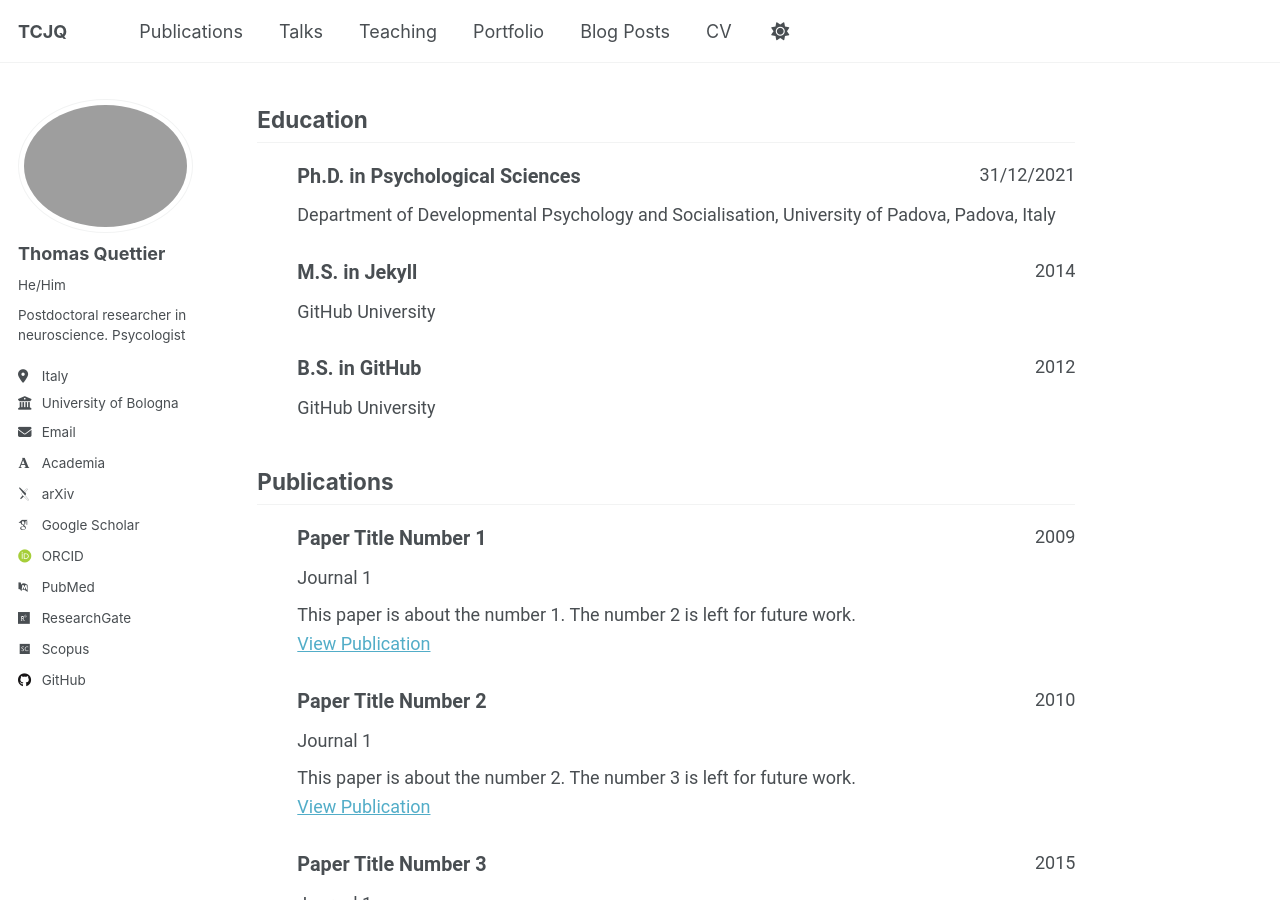
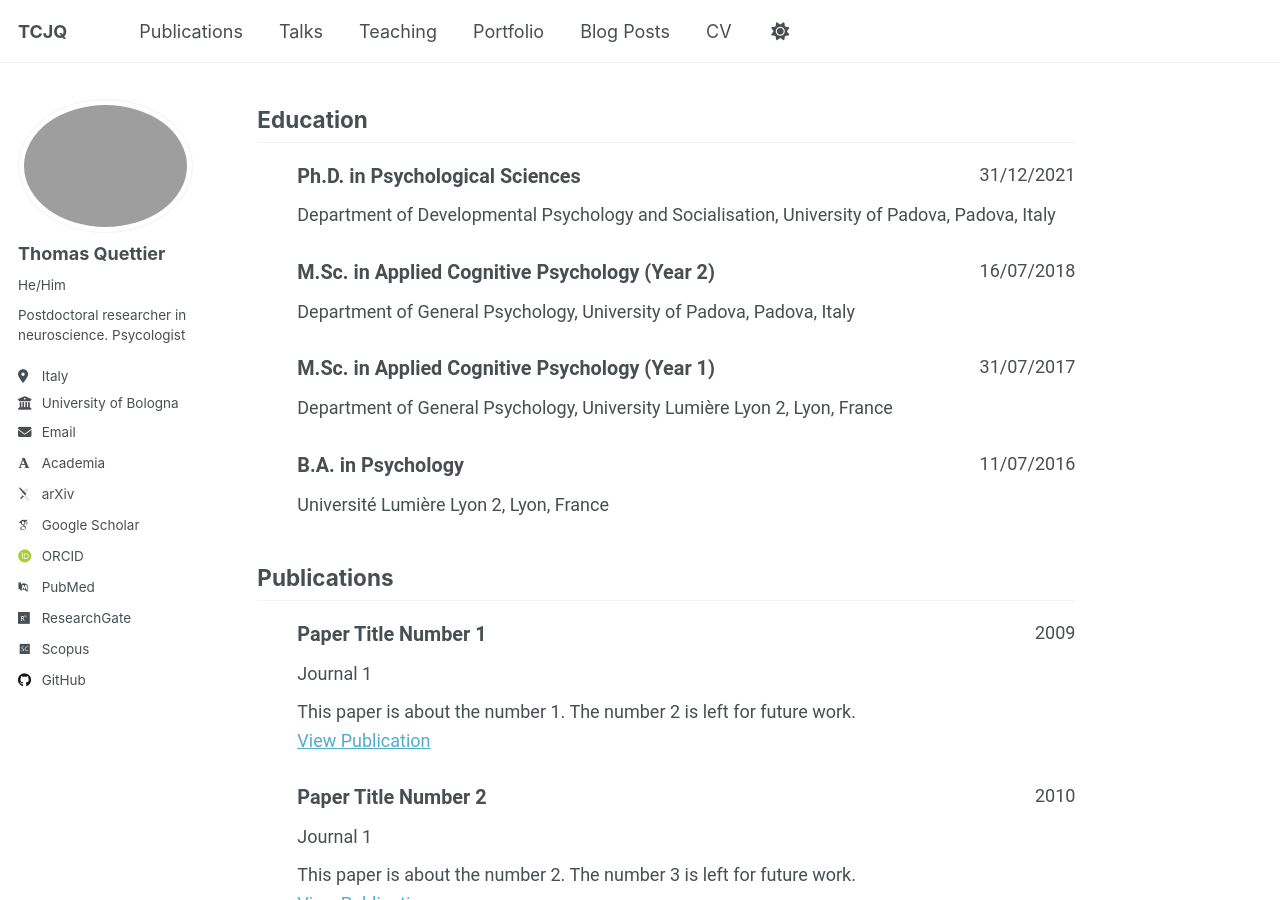
Before and after one commit to Merluin/tcjq.github.io, a Jekyll site: the page built from _pages/cv-json.md, in a window 1280 px wide and 900 px high, scrolled down 472 px. Built offline with Jekyll 4.4.1, drawn with Linux system fonts in a browser that asks for light colours; some web fonts are replaced; a script that is not in the unit is left out.

Commit message:
Update cv.json

```diff
--- a/_data/cv.json
+++ b/_data/cv.json
@@ -42,20 +42,29 @@
       "courses": []
     },
     {
-      "institution": "GitHub University",
-      "area": "M.S. in Jekyll",
+      "institution": "Department of General Psychology, University of Padova, Padova, Italy",
+      "area": "M.Sc. in Applied Cognitive Psychology (Year 2)",
       "studyType": "",
-      "startDate": "",
-      "endDate": "2014",
+      "startDate": "01/10/2017",
+      "endDate": "16/07/2018",
       "gpa": null,
       "courses": []
     },
     {
-      "institution": "GitHub University",
-      "area": "B.S. in GitHub",
+      "institution": "Department of General Psychology, University Lumière Lyon 2, Lyon, France",
+      "area": "M.Sc. in Applied Cognitive Psychology (Year 1)",
+      "studyType": "Completed as part of ERASMUS mobility program at the University of Padova, Padova, Italy.",
+      "startDate": "01/10/2016",
+      "endDate": "31/07/2017",
+      "gpa": null,
+      "courses": []
+    },
+    {
+      "institution": "Université Lumière Lyon 2, Lyon, France",
+      "area": "B.A. in Psychology",
       "studyType": "",
-      "startDate": "",
-      "endDate": "2012",
+      "startDate": "01/09/2013",
+      "endDate": "11/07/2016",
       "gpa": null,
       "courses": []
     }
```
